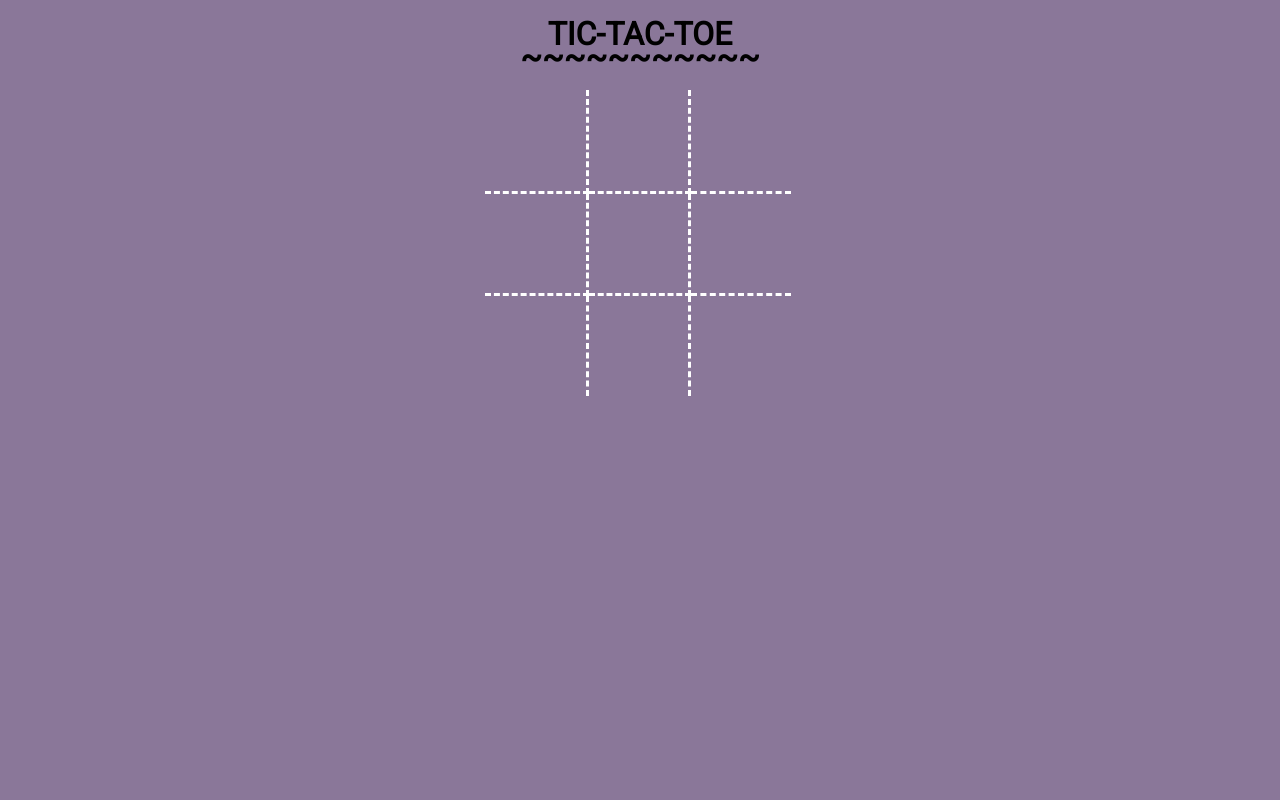
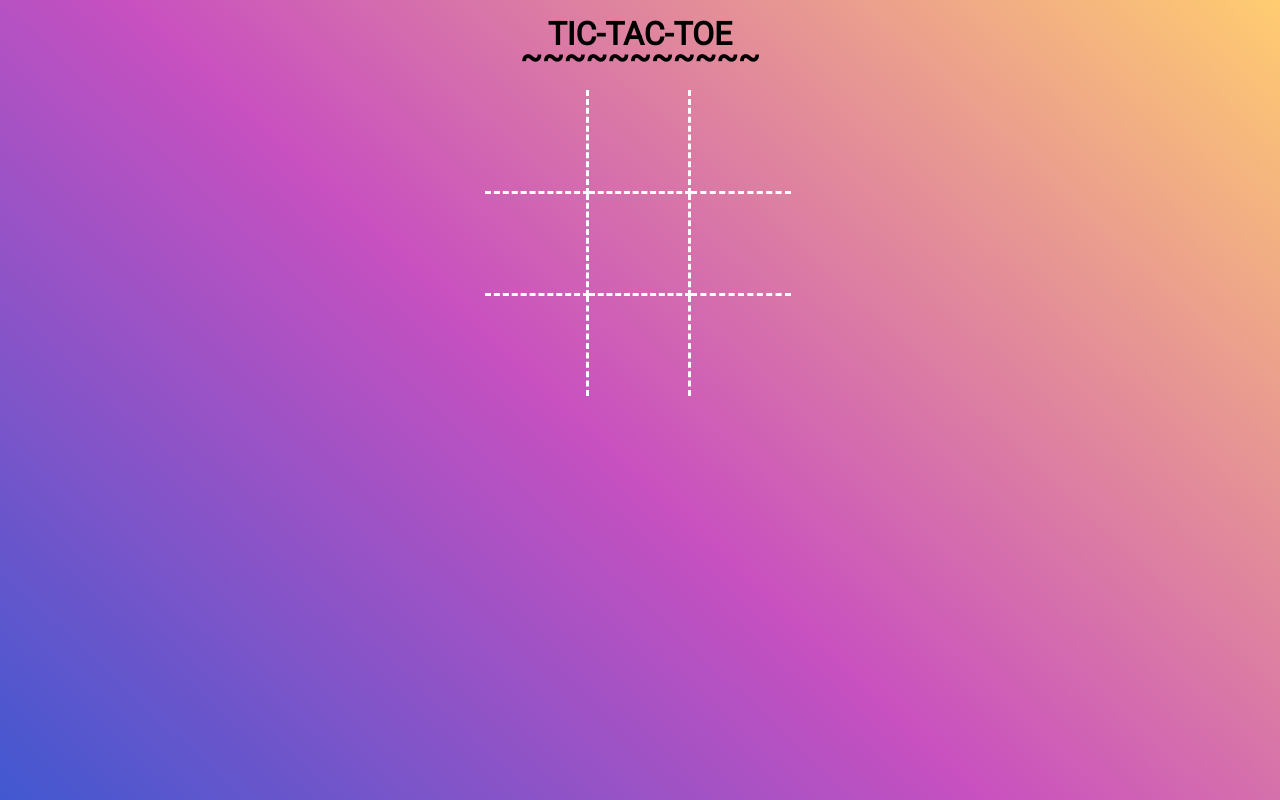
Before and after one commit to garvit-bhardwaj/Tictactoe, a plain HTML site: page index.html in a window 1280 px wide. Drawn offline with Linux system fonts and the light colour scheme.

Commit message:
changed the background

```diff
--- a/style.css
+++ b/style.css
@@ -5,7 +5,9 @@
 }
 
 body{
-    background:#8a7799;
+    height:100vh;
+    background-color: #4158D0;
+    background-image: linear-gradient(43deg, #4158D0 0%, #C850C0 46%, #FFCC70 100%);
 }
 
 h1{
```
